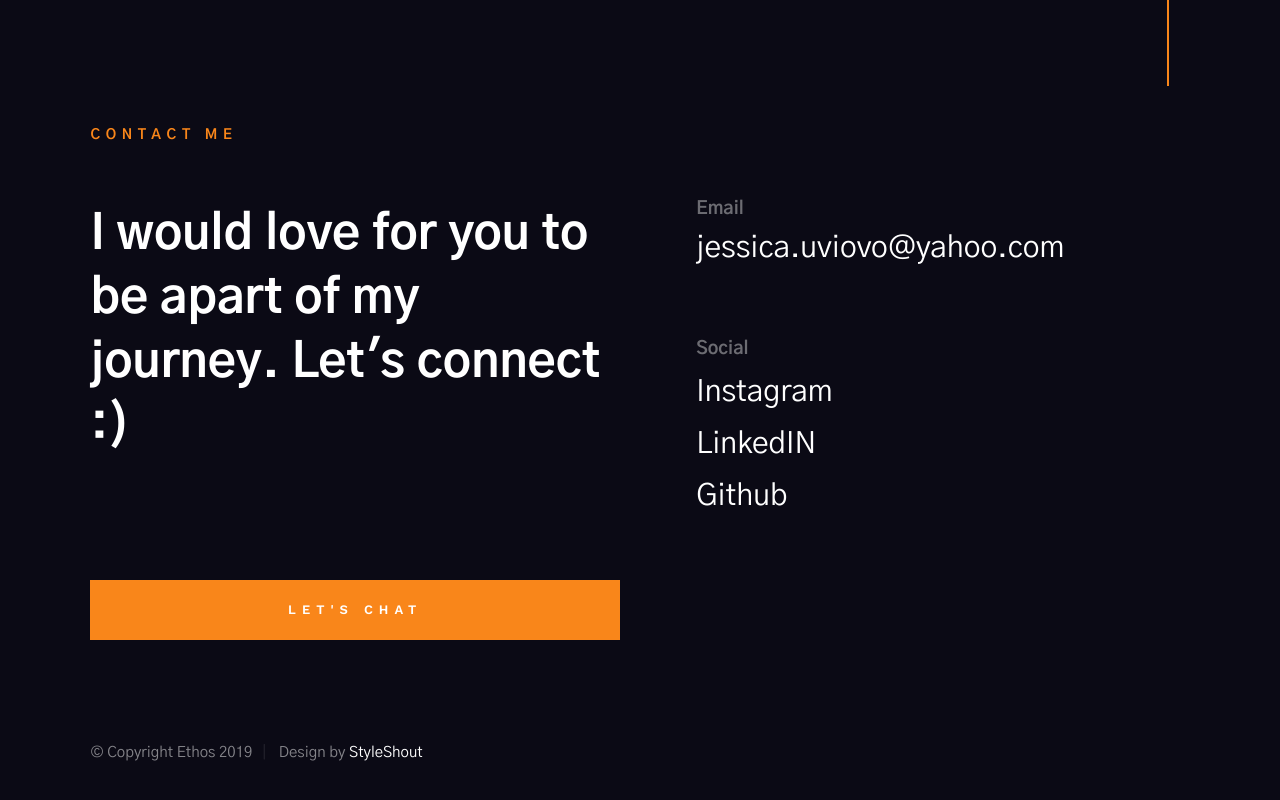
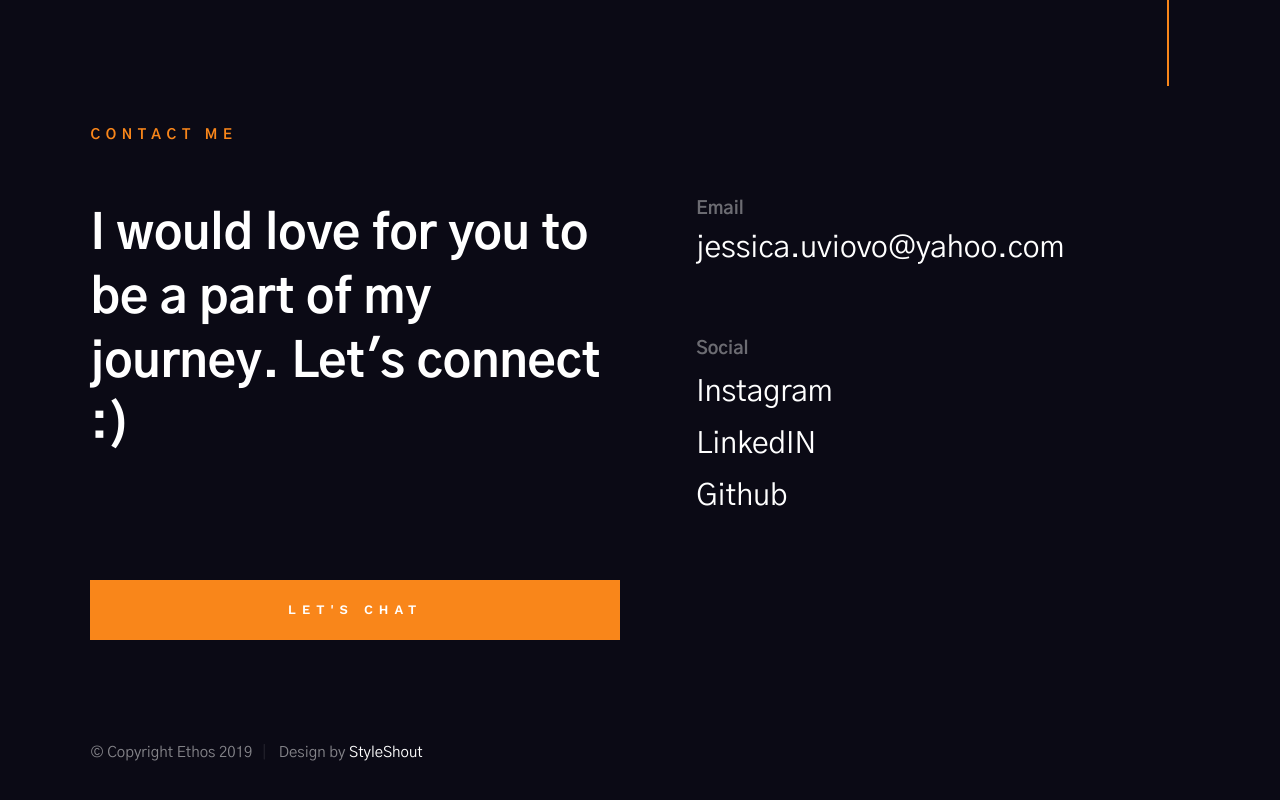
Before and after one commit to jessica-uviovo/portfolio, a plain HTML site: page index.html in a window 1280 px wide. Shown: the part 6026-6826 px from the top of the page. Drawn offline with nearby package versions, Linux system fonts and the light colour scheme.

Commit message:
Update index.html

```diff
--- a/index.html
+++ b/index.html
@@ -462,7 +462,7 @@
                     <h3 class="subhead">Contact Me</h3>
 
                     <h1 class="display-1">
-                    I would love for you to be apart of my journey. Let's connect :)
+                    I would love for you to be a part of my journey. Let's connect :)
                     </h1>
                 </div>
 
```
